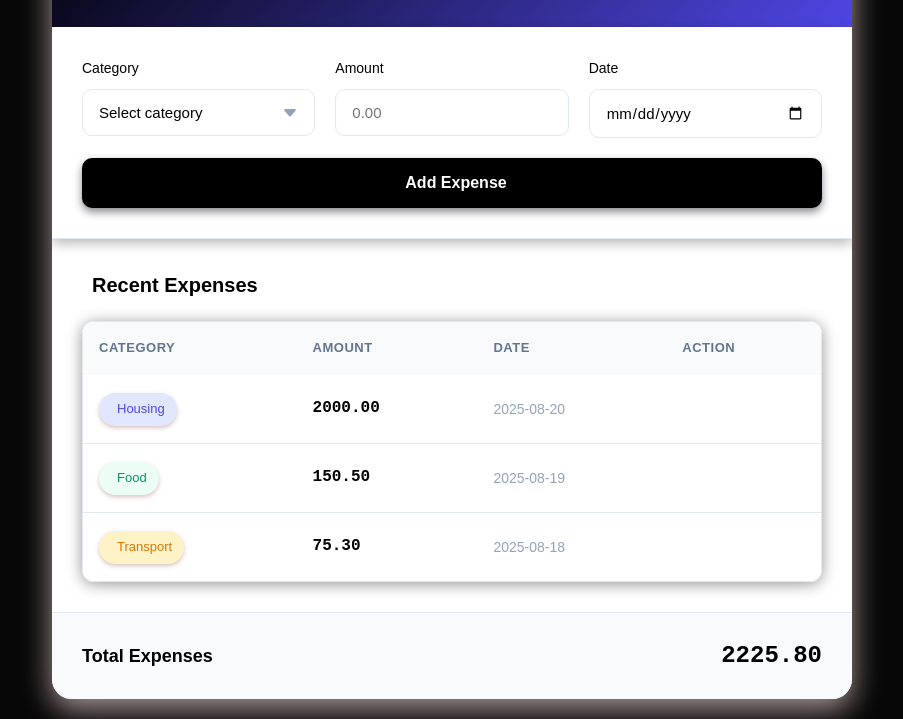
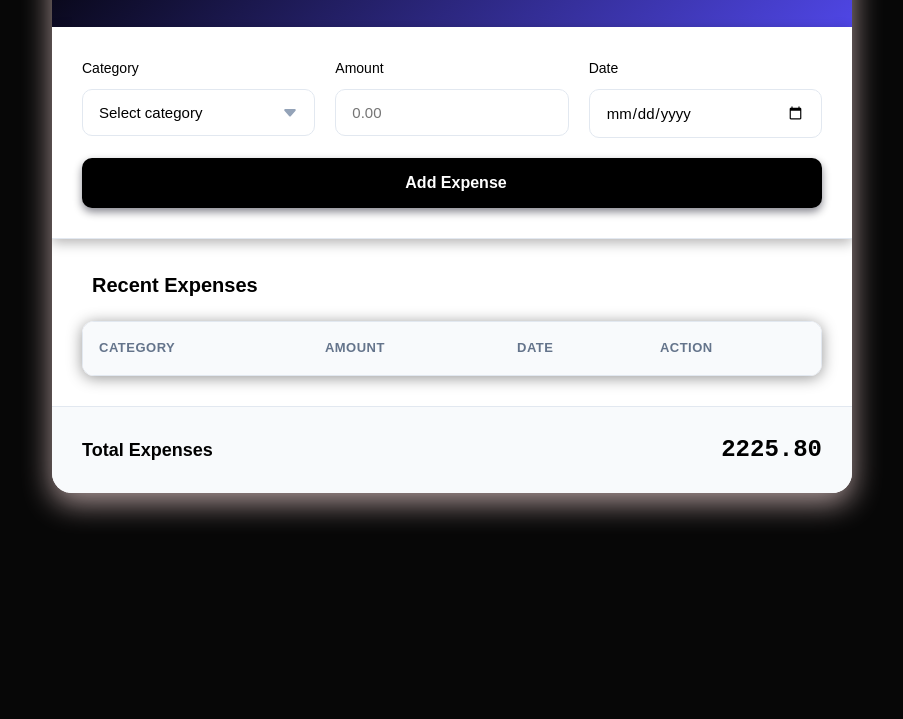
Before and after one commit to samzayoff/expenseTracker, a plain HTML site: page index.html in a window 1280 px wide. Shown: the part 138-857 px from the top of the page, without its empty margins (188-1091 px from the left). After the commit the page ends 800 px from the top, so only its background shows below. Drawn offline with Linux system fonts and the light colour scheme.

Commit message:
few changes

```diff
--- a/index.html
+++ b/index.html
@@ -63,49 +63,7 @@
                     </thead>
                     <tbody id="expense-table-body">
                         <!-- Example row -->
-                        <tr>
-                            <td class="category-cell">
-                                <span class="category-tag housing">
-                                    <i class="fas fa-home"></i> Housing
-                                </span>
-                            </td>
-                            <td class="amount-cell">2000.00</td>
-                            <td class="date-cell">2025-08-20</td>
-                            <td class="action-cell">
-                                <button class="delete-btn" title="Delete">
-                                    <i class="fas fa-trash-alt"></i>
-                                </button>
-                            </td>
-                        </tr>
-                        <!-- Additional example rows -->
-                        <tr>
-                            <td class="category-cell">
-                                <span class="category-tag food">
-                                    <i class="fas fa-utensils"></i> Food
-                                </span>
-                            </td>
-                            <td class="amount-cell">150.50</td>
-                            <td class="date-cell">2025-08-19</td>
-                            <td class="action-cell">
-                                <button class="delete-btn" title="Delete">
-                                    <i class="fas fa-trash-alt"></i>
-                                </button>
-                            </td>
-                        </tr>
-                        <tr>
-                            <td class="category-cell">
-                                <span class="category-tag transport">
-                                    <i class="fas fa-car"></i> Transport
-                                </span>
-                            </td>
-                            <td class="amount-cell">75.30</td>
-                            <td class="date-cell">2025-08-18</td>
-                            <td class="action-cell">
-                                <button class="delete-btn" title="Delete">
-                                    <i class="fas fa-trash-alt"></i>
-                                </button>
-                            </td>
-                        </tr>
+
                     </tbody>
                 </table>
             </div>
```
